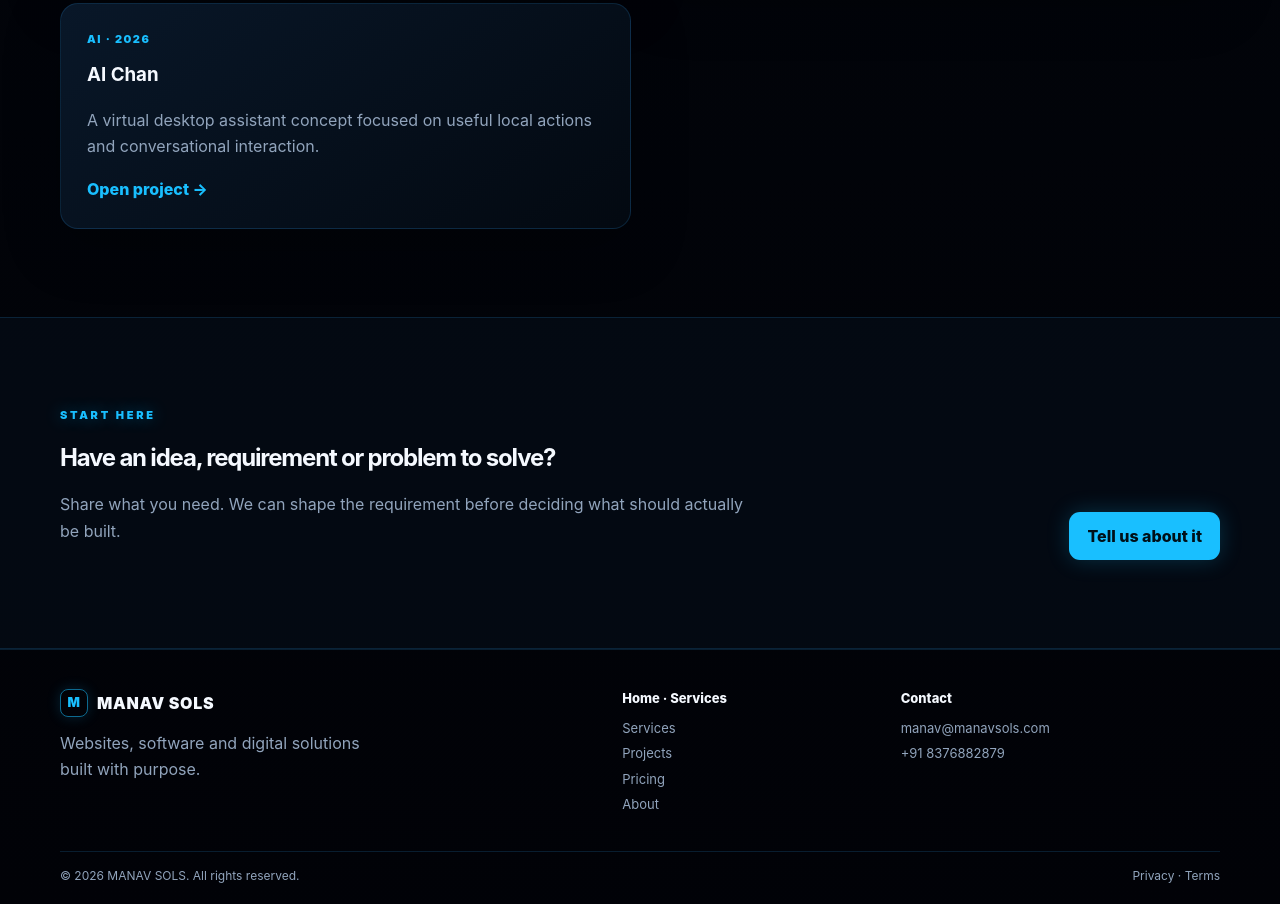
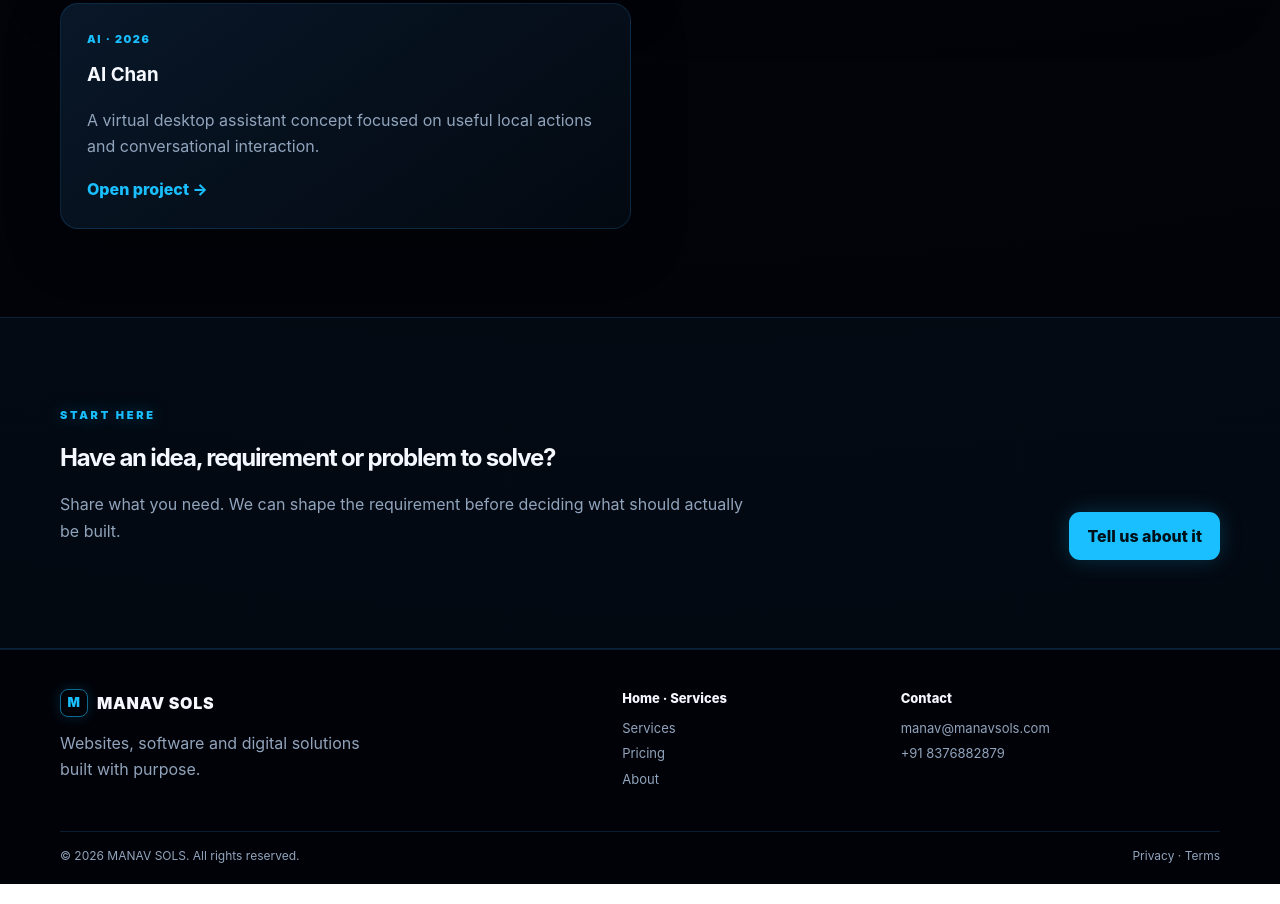
Before and after one commit to Manav9910ms/manavsols, an Astro site: page / in a window 1280 px wide. Shown: the part 2619-3523 px from the top of the page. Built offline with nearby package versions, Linux system fonts and the light colour scheme; Astro itself is replaced by a stand-in of ours.

Commit message:
Remove projects from footer navigation

```diff
--- a/src/components/Footer.astro
+++ b/src/components/Footer.astro
@@ -9,6 +9,6 @@ const labels = ui[currentLocale];
 ---
 <footer class="site-footer"><div class="container footer-grid">
 <div><a class="brand" href={`${prefix}/`}><span class="brand-mark">M</span><span>{site.name}</span></a><p class="footer-copy">Websites, software and digital solutions built with purpose.</p></div>
-<div><p class="footer-label">{labels.home} · {labels.services}</p><a class="footer-link" href={`${prefix}/services/`}>{labels.services}</a><a class="footer-link" href={`${prefix}/projects/`}>{labels.projects}</a><a class="footer-link" href={`${prefix}/pricing/`}>{labels.pricing}</a><a class="footer-link" href={`${prefix}/about/`}>{labels.about}</a></div>
+<div><p class="footer-label">{labels.home} · {labels.services}</p><a class="footer-link" href={`${prefix}/services/`}>{labels.services}</a><a class="footer-link" href={`${prefix}/pricing/`}>{labels.pricing}</a><a class="footer-link" href={`${prefix}/about/`}>{labels.about}</a></div>
 <div><p class="footer-label">{labels.contact}</p><a class="footer-link" href={`mailto:${site.email}`}>{site.email}</a><a class="footer-link" href={`tel:${site.phone.replace(/\s+/g,"")}`}>{site.phone}</a></div>
 </div><div class="container footer-bottom"><span>© {new Date().getFullYear()} {site.name}. All rights reserved.</span><span><a href={`${prefix}/privacy/`}>{currentLocale === "ru" ? "Конфиденциальность" : "Privacy"}</a> · <a href={`${prefix}/terms/`}>{currentLocale === "ru" ? "Условия" : "Terms"}</a></span></div></footer>
```
